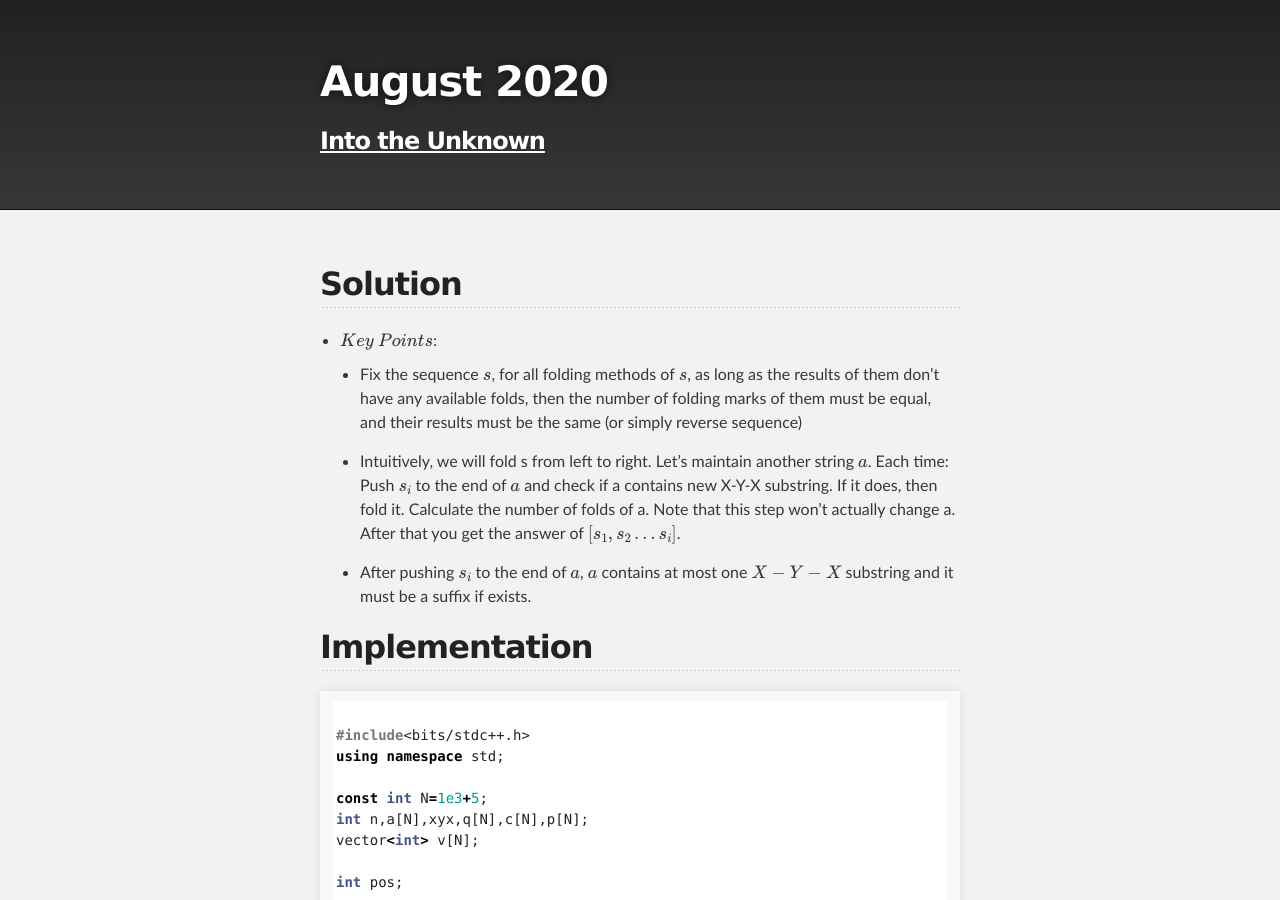
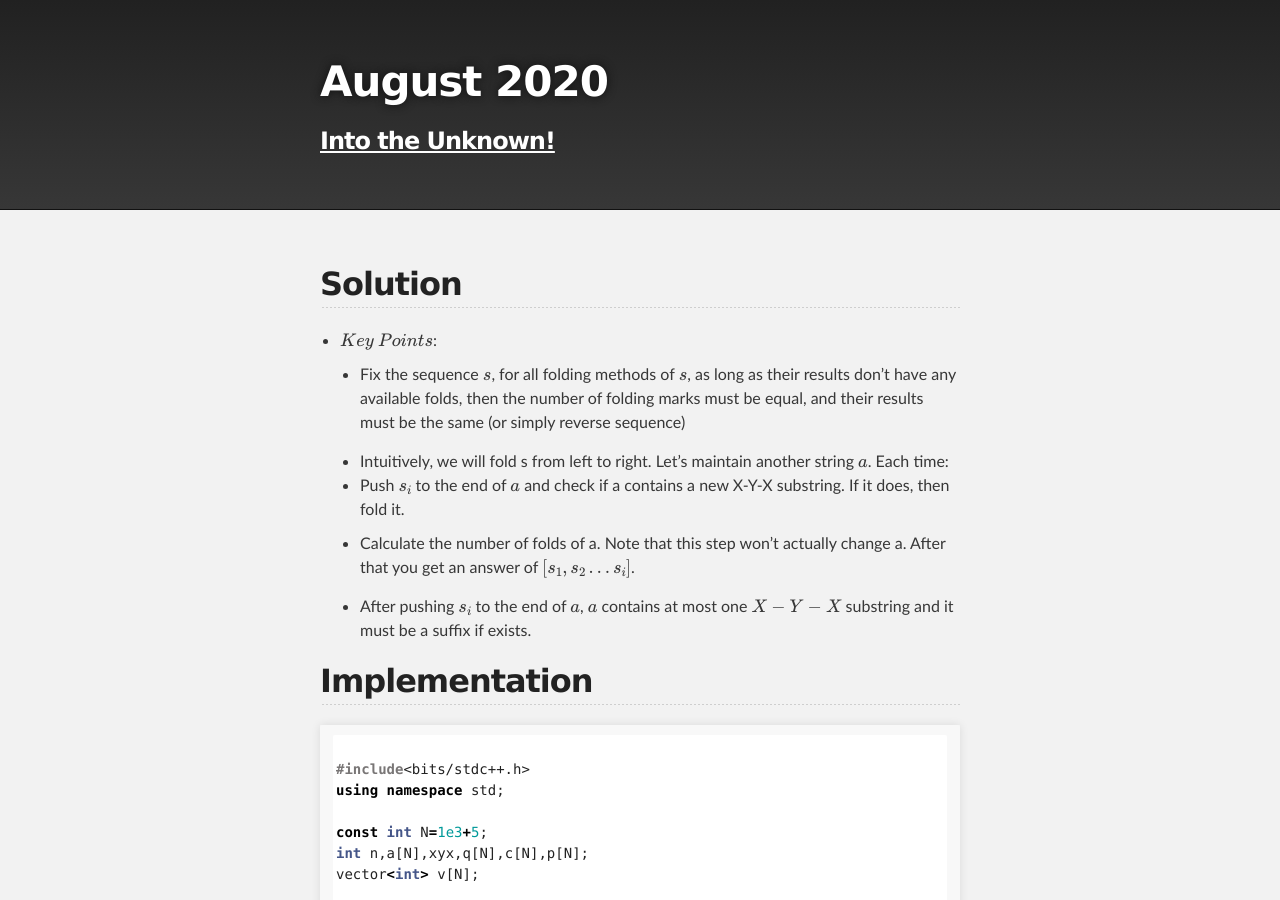
Before and after one commit to ieee-uvce-cs/ncode, a Jekyll site: the page built from editorials/August-2020/Into-The-Unknown.md, in a window 1280 px wide and 900 px high. Built offline with Jekyll 4.4.1, drawn with Linux system fonts in a browser that asks for light colours; formulas are drawn with MathJax 3.

Commit message:
Update Into-The-Unknown.md

```diff
--- a/editorials/August-2020/Into-The-Unknown.md
+++ b/editorials/August-2020/Into-The-Unknown.md
@@ -1,18 +1,18 @@
 ---
 layout: default-editorial
 title: August 2020
-problem: Into the Unknown
+problem: Into the Unknown!
 link: https://www.hackerrank.com/contests/uvce-ncode-august-2020/challenges/to-the-unknown
 ---
 
 ## Solution
 
 * $Key$ $Points$:
-    * Fix the sequence $s$, for all folding methods of $s$, as long as the results of them don't have any available folds, then the number of folding marks of them must be equal, and their results must be the same (or simply reverse sequence)
+    * Fix the sequence $s$, for all folding methods of $s$, as long as their results don't have any available folds, then the number of folding marks must be equal, and their results must be the same (or simply reverse sequence)
 
     * Intuitively, we will fold s from left to right. Let's maintain another string $a$. Each time:
-    Push $s_i$ to the end of $a$ and check if a contains new X-Y-X substring. If it does, then fold it.
-    Calculate the number of folds of a. Note that this step won't actually change a. After that you get the answer of $[s_1,s_2...s_i]$.
+    - Push $s_i$ to the end of $a$ and check if a contains a new X-Y-X substring. If it does, then fold it.
+    - Calculate the number of folds of a. Note that this step won't actually change a. After that you get an answer of $[s_1,s_2...s_i]$.
 
     *  After pushing $s_i$ to the end of $a$, $a$ contains at most one $X-Y-X$ substring and it must be a suffix if exists.
 
```
